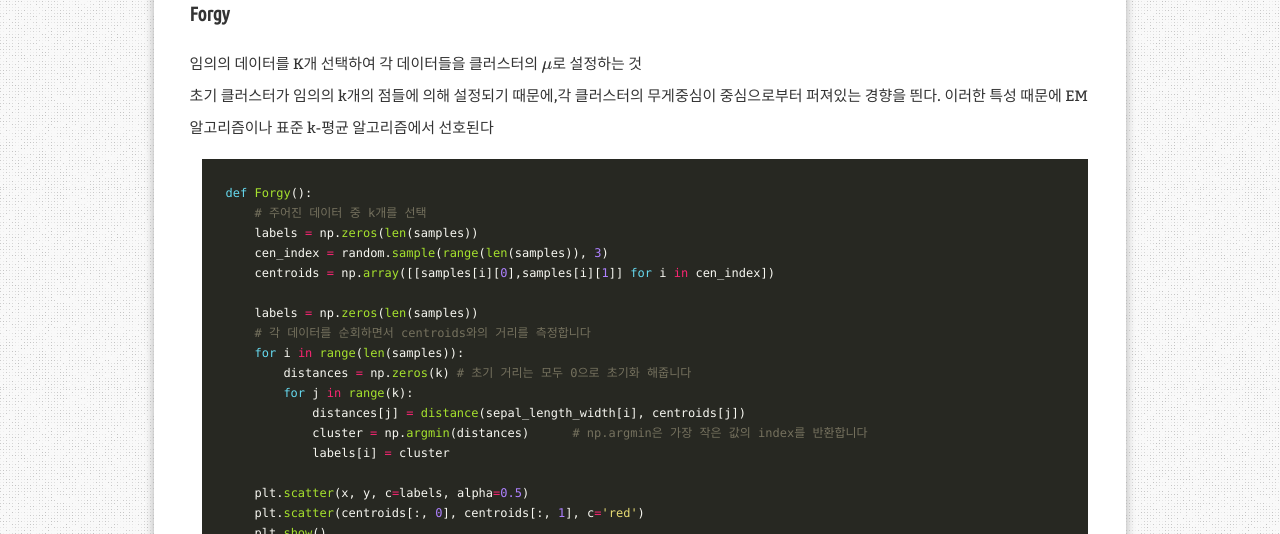
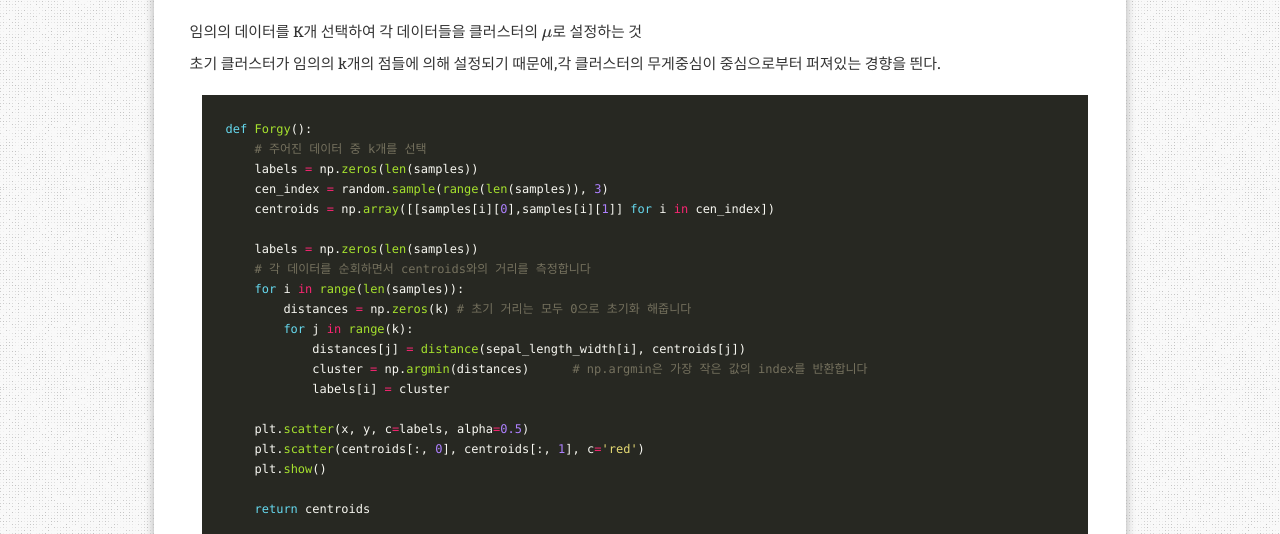
Before and after one commit to aristohyun/aristohyun.github.io, a Jekyll site: the page built from _posts/2021-07-09-KMEANS.md, in a window 1280 px wide and 900 px high, scrolled down 4404 px, cut to the strip 207-741 px from the top of the window. Built offline with Jekyll 4.4.1, drawn with Linux system fonts in a browser that asks for light colours; formulas are drawn with MathJax 3; comment, search, counter and statistics services are not loaded; some of the changed text lies outside the part shown.

Commit message:
Update 2021-07-09-KMEANS.md

```diff
--- a/_posts/2021-07-09-KMEANS.md
+++ b/_posts/2021-07-09-KMEANS.md
@@ -97,7 +97,6 @@ $ k = \sqrt{n/2} $
 임의로 클러스터를 K개 만들어 데이터를 배당하는 것
 배당된 데이터들의 평균 값을 초기 $ \mu $값으로 설정하여 재분류를 하며 반복
 초기 클러스터가 데이터들에 대해 고르게 분포되기에 각 초기 클러스터의 무게중심들이 데이터 집합의 중심에 가깝게 위치하는 경향을 띈다
-이러한 특성으로 인해 K-조화 평균, 퍼지 k-평균 에서 선호됨
 
 ~~~ python
 def RandomPartition():
@@ -131,7 +130,6 @@ def RandomPartition():
 
 임의의 데이터를 K개 선택하여 각 데이터들을 클러스터의 $ \mu $로 설정하는 것
 초기 클러스터가 임의의 k개의 점들에 의해 설정되기 때문에,각 클러스터의 무게중심이 중심으로부터 퍼져있는 경향을 띈다.
-이러한 특성 때문에 EM 알고리즘이나 표준 k-평균 알고리즘에서 선호된다
 
 ~~~ python
 def Forgy():
```
